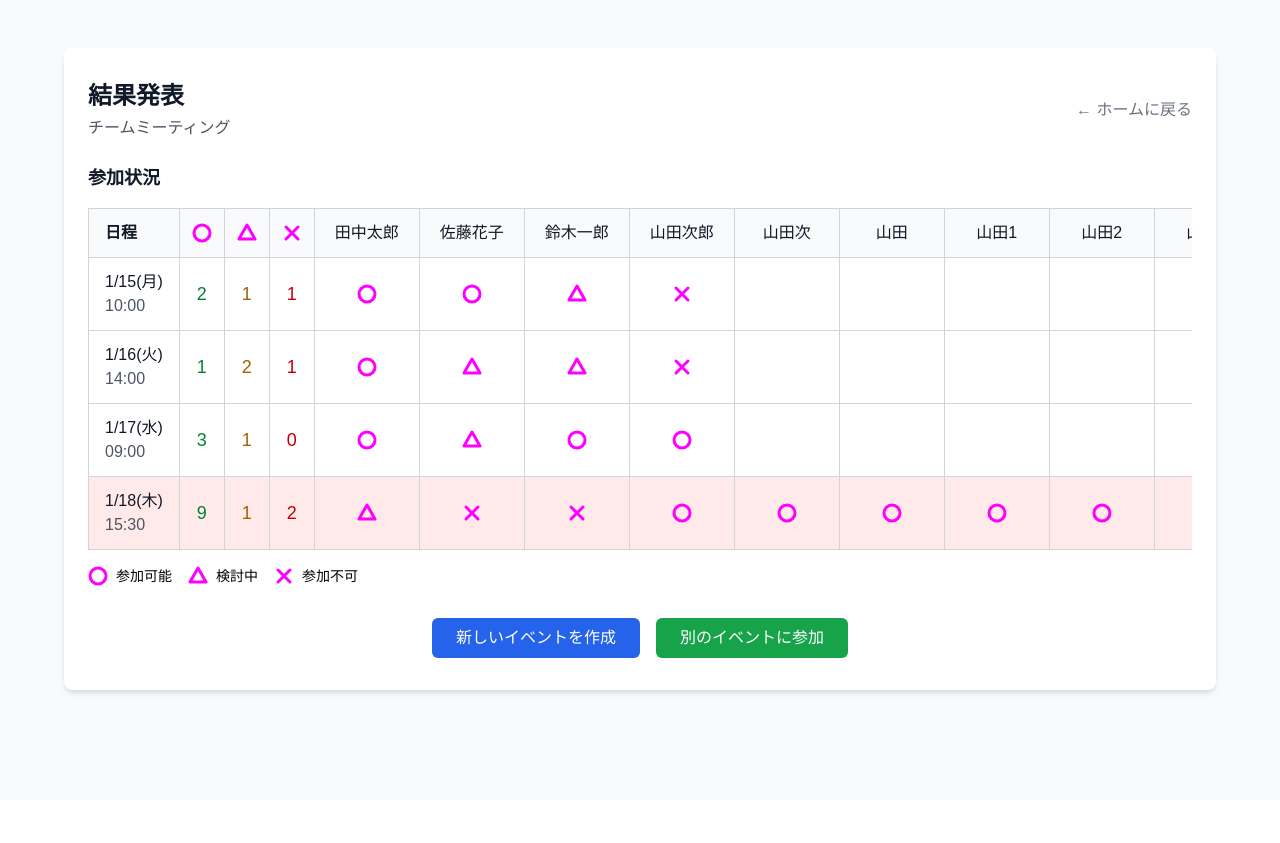
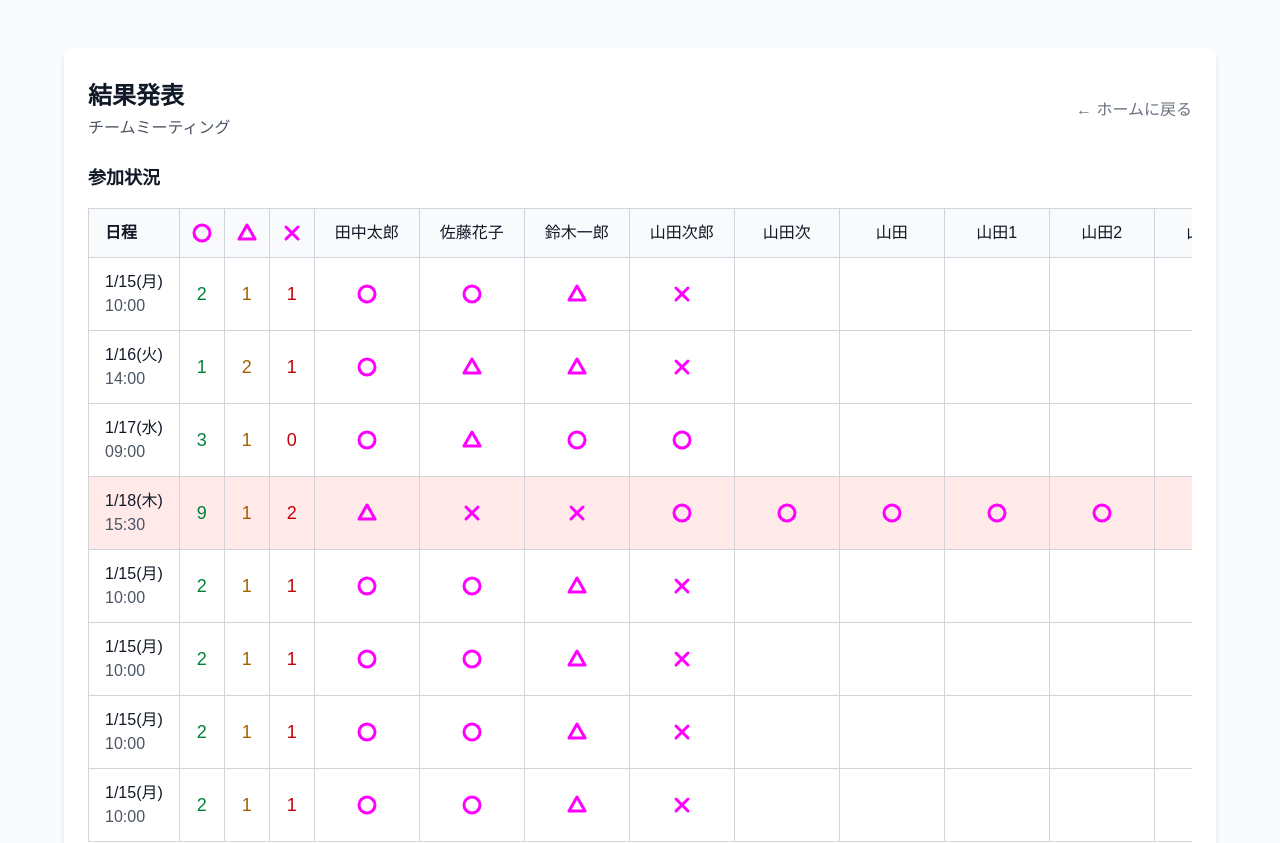
Before and after one commit to kotek-7/atsumarun, a Next.js app: page /results in a window 1280 px wide. Shown: the top 843 px of the page. Before the commit the page ends 800 px from the top, so only its background shows below. Built offline with nearby package versions, Linux system fonts and the light colour scheme.

Commit message:
モックを増やした

```diff
--- a/src/features/results/components/Results.tsx
+++ b/src/features/results/components/Results.tsx
@@ -59,6 +59,46 @@ export default function Results() {
           { name: "山田4", status: "available" as ParticipationStatus },
           { name: "山田5", status: "available" as ParticipationStatus },
           { name: "山田6", status: "available" as ParticipationStatus },
+        ],
+      },
+      {
+        date: "2024-01-15",
+        time: "10:00",
+        participants: [
+          { name: "田中太郎", status: "available" as ParticipationStatus },
+          { name: "佐藤花子", status: "available" as ParticipationStatus },
+          { name: "鈴木一郎", status: "maybe" as ParticipationStatus },
+          { name: "山田次郎", status: "unavailable" as ParticipationStatus },
+        ],
+      },
+      {
+        date: "2024-01-15",
+        time: "10:00",
+        participants: [
+          { name: "田中太郎", status: "available" as ParticipationStatus },
+          { name: "佐藤花子", status: "available" as ParticipationStatus },
+          { name: "鈴木一郎", status: "maybe" as ParticipationStatus },
+          { name: "山田次郎", status: "unavailable" as ParticipationStatus },
+        ],
+      },
+      {
+        date: "2024-01-15",
+        time: "10:00",
+        participants: [
+          { name: "田中太郎", status: "available" as ParticipationStatus },
+          { name: "佐藤花子", status: "available" as ParticipationStatus },
+          { name: "鈴木一郎", status: "maybe" as ParticipationStatus },
+          { name: "山田次郎", status: "unavailable" as ParticipationStatus },
+        ],
+      },
+      {
+        date: "2024-01-15",
+        time: "10:00",
+        participants: [
+          { name: "田中太郎", status: "available" as ParticipationStatus },
+          { name: "佐藤花子", status: "available" as ParticipationStatus },
+          { name: "鈴木一郎", status: "maybe" as ParticipationStatus },
+          { name: "山田次郎", status: "unavailable" as ParticipationStatus },
         ],
       },
     ] as DateOptionResult[],
```
